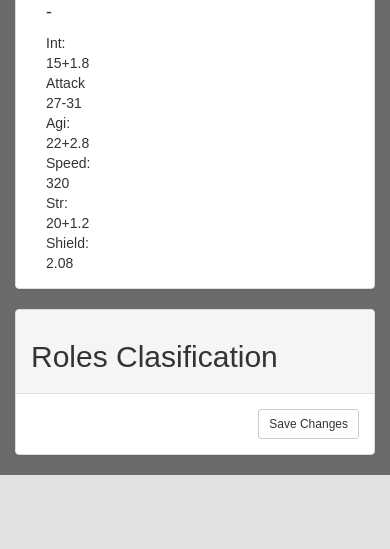
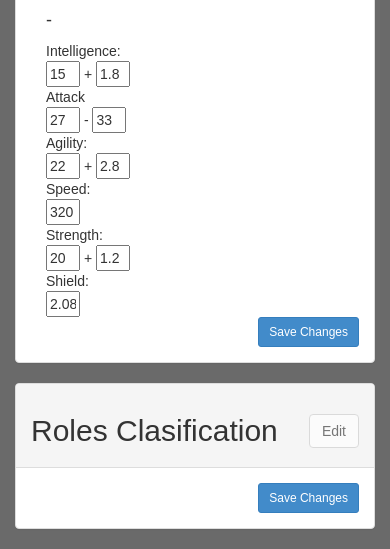
Before and after one commit to jegasmlm/dotadev, a CakePHP app: the page made by app/View/Heroes/view.ctp in a window 390 px wide; the page is wider, and only the part inside the window is pictured. Shown: the part 1656-2205 px from the top of that part. Before the commit the page ends 2131 px from the top of that part, so only its background shows below. Run offline with PHP 8.4 and a stand-in for CakePHP, Linux system fonts and the light colour scheme; the template is opened without the code that fills it, so the values that code supplies are empty; some libraries are stand-ins or nearby versions; some web fonts are replaced.

Commit message:
Update Interface View Hero Edit

```diff
--- a/app/View/Heroes/view.ctp
+++ b/app/View/Heroes/view.ctp
@@ -19,7 +19,12 @@
 </div>
 <div class="col-lg-8">
     <div class="panel panel-default">
-        <div class="panel-heading"><h1><?php echo h($hero['Hero']['name']); ?></h1></div>
+        <div class="panel-heading">
+            <h1>
+                <?php echo h($hero['Hero']['name']); ?>
+                <?php echo $this->Html->link('Edit', array('controller'=>'#','action'=>'#'), array('class'=>'btn btn-default btn-md pull-right disabled')); ?>
+            </h1>
+        </div>
         <div class="panel-body">
             <div class="row">
                 <div class="col-md-4">
@@ -42,27 +47,47 @@
                         </div>
                     </div>
                 </div>
-                <div class="col-md-6 col-md-push-1">
-                    <div class="col-md-2">Int:</div>
-                    <div class="col-md-4">15+1.8</div>
-                    <div class="col-md-2">Attack</div>
-                    <div class="col-md-4">27-31</div>
-                    <div class="col-md-2">Agi:</div>
-                    <div class="col-md-4">22+2.8</div>
-                    <div class="col-md-2">Speed:</div>
-                    <div class="col-md-4">320</div>
-                    <div class="col-md-2">Str:</div>
-                    <div class="col-md-4">20+1.2</div>
-                    <div class="col-md-2">Shield:</div>
-                    <div class="col-md-4">2.08</div>
+                <div class="col-md-7 col-md-push-1">
+                    <form role="form" name="form_Stats" id="form_Stats">
+                        <div class="col-md-2">Intelligence:</div>
+                        <div class="col-md-4">
+                            <input size="1" maxlength="2" id="base_intelligence" type="text" value="15"> + <input size="1" maxlength="3" id="lvl_intelligence" type="text" value="1.8">
+                        </div>
+                        <div class="col-md-2">Attack</div>
+                        <div class="col-md-4">
+                            <input size="1" maxlength="2" id="attack_min" type="text" value="27"> - <input size="1" maxlength="2" id="attack_max" type="text" value="33">
+                        </div>
+                        <div class="col-md-2">Agility:</div>
+                        <div class="col-md-4">
+                            <input size="1" maxlength="2" id="base_agility" type="text" value="22"> + <input size="1" maxlength="3" id="lvl_agility" type="text" value="2.8">
+                        </div>
+                        <div class="col-md-2">Speed:</div>
+                        <div class="col-md-4">
+                            <input size="1" maxlength="3" id="speed" type="text" value="320">
+                        </div>
+                        <div class="col-md-2">Strength:</div>
+                        <div class="col-md-4">
+                            <input size="1" maxlength="2" id="base_strength" type="text" value="20"> + <input size="1" maxlength="3" id="lvl_strength" type="text" value="1.2">
+                        </div>
+                        <div class="col-md-2">Shield:</div>
+                        <div class="col-md-4">
+                            <input size="1" maxlength="4" id="shield" type="text" value="2.08">
+                        </div>
+                    </form>
                 </div>
             </div>
+            <a href="#" class="btn btn-primary btn-sm pull-right">Save Changes</a>
         </div>
     </div>
 </div>
 <div class="col-lg-8">
     <div class="panel panel-default">
-        <div class="panel-heading"><h2>Roles Clasification</h2></div>
+        <div class="panel-heading">
+            <h2>
+                Roles Clasification
+                <?php echo $this->Html->link('Edit', array('controller'=>'#','action'=>'#'), array('class'=>'btn btn-default btn-md pull-right disabled')); ?>
+            </h2>
+        </div>
         <div class="panel-body">
             <?php foreach ($hero['RolesHero'] as $rolesHero):
                 $level = $rolesHero['level'];
@@ -77,8 +102,8 @@
                 <div class="col-md-2"><?php echo $rolesHero['Role']['name']; ?></div>
                 <div class="col-md-8">
                     <div class="col-md-1">
-                        <button type="button" class="btn btn-info btn-xs" onclick="updateBar('<?php echo $rolesHero['Role']['name']; ?>','minus')">
-                            <span class="glyphicon glyphicon-minus"></span>
+                        <button type="button" class="btn btn-default btn-xs" onclick="updateBar('<?php echo $rolesHero['Role']['name']; ?>','minus')">
+                            <span class="glyphicon glyphicon-chevron-left"></span>
                         </button>
                     </div>
                     <div class="col-md-10">
@@ -89,17 +114,14 @@
                         </div>
                     </div>
                     <div class="col-md-1">
-                        <button type="button" class="btn btn-info btn-xs" onclick="updateBar('<?php echo $rolesHero['Role']['name']; ?>','plus')">
-                            <span class="glyphicon glyphicon-plus"></span>
+                        <button type="button" class="btn btn-default btn-xs" onclick="updateBar('<?php echo $rolesHero['Role']['name']; ?>','plus')">
+                            <span class="glyphicon glyphicon-chevron-right"></span>
                         </button>
                     </div>
                 </div>
-                <div class="col-md-1">
-                    <button type="button" class="btn btn-xs btn-default"><?php echo $this->Html->link(__('Edit'), array('controller' => 'roles_heros', 'action' => 'edit', $rolesHero['id'])); ?></button>
-                </div>
             </div>
             <?php endforeach; ?>
-                    <a href="#" class="btn btn-default btn-sm pull-right">Save Changes</a>
+                    <a href="#" class="btn btn-primary btn-sm pull-right">Save Changes</a>
         </div>
     </div>
 </div>
```
